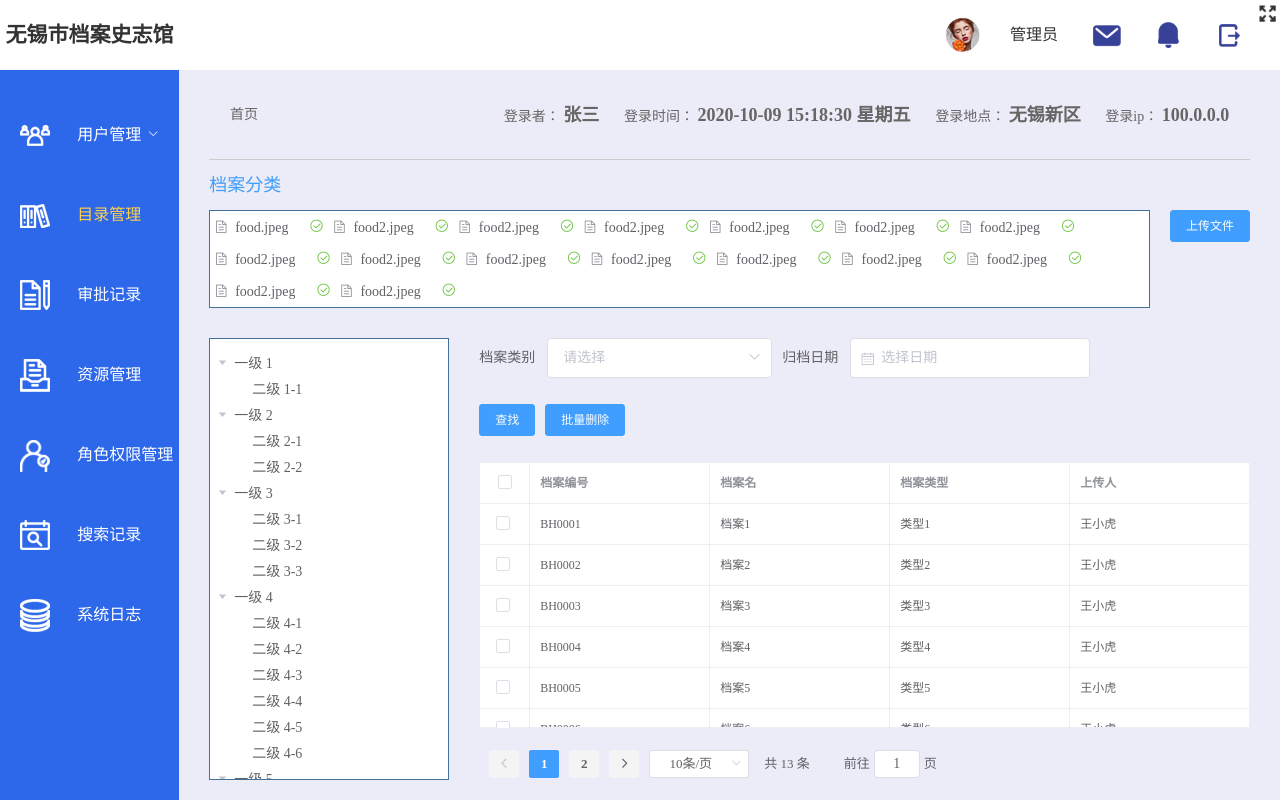
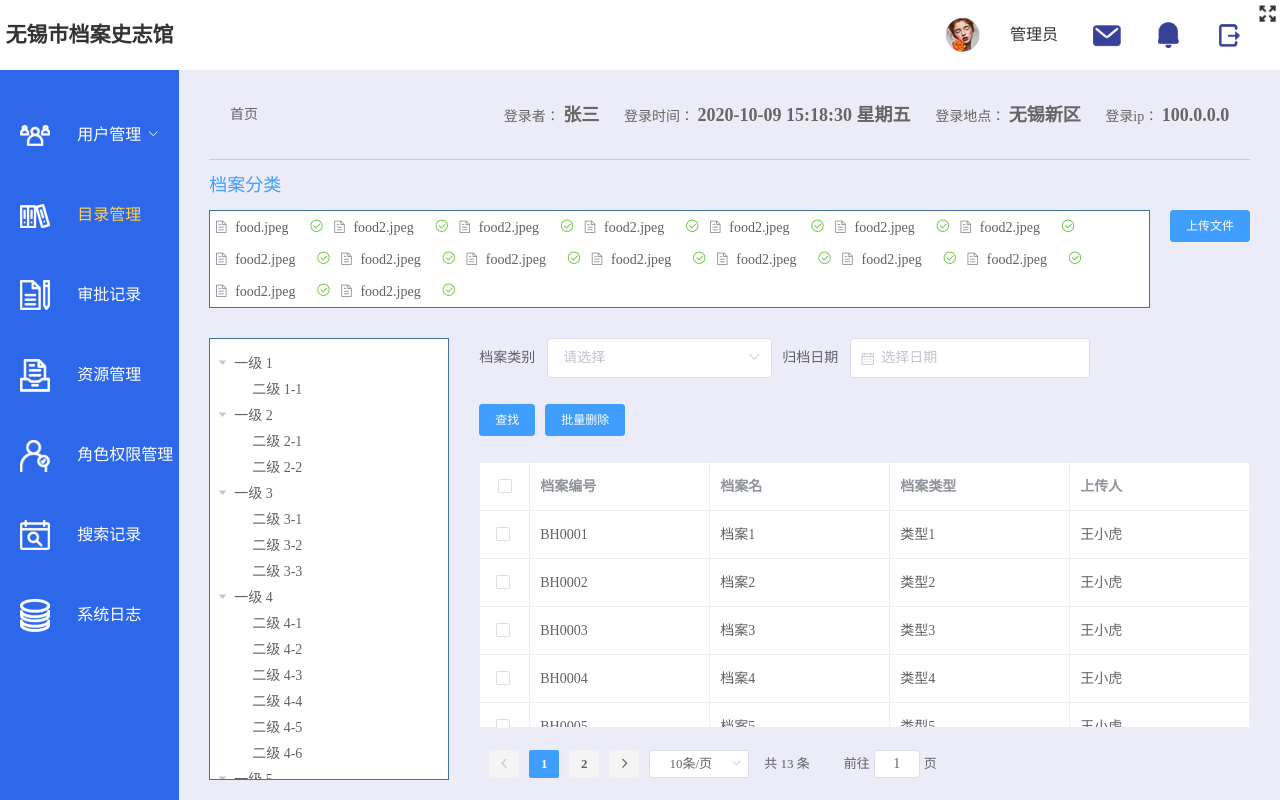
Before and after one commit to 1624000817/archives, a Vue app: page /resource in a window 1280 px wide. Built offline with nearby package versions, Linux system fonts and the light colour scheme.

Commit message:
表格式样

```diff
--- a/src/views/resource/index.vue
+++ b/src/views/resource/index.vue
@@ -60,7 +60,6 @@
           <el-table
             :data="tableData"
             class="resourceTable flex"
-            size="small"
             height="100%"
             border
             style="width: 100%"
@@ -510,7 +509,7 @@ export default {
 }
 
 .resourceTable /deep/ .el-table__body-wrapper {
-  height: calc(100% - 40px) !important;
+  height: calc(100% - 48px) !important;
 }
 
 .resourcePage {
--- a/src/views/user/userB.vue
+++ b/src/views/user/userB.vue
@@ -30,7 +30,7 @@
         style="width: 100%"
         @selection-change="handleSelectionChange"
       >
-        <el-table-column type="selection" width="55"> </el-table-column>
+        <el-table-column type="selection" width="50"> </el-table-column>
         <el-table-column label="用户编号" width="250">
           <template slot-scope="scope">{{ scope.row.id }}</template>
         </el-table-column>
```
